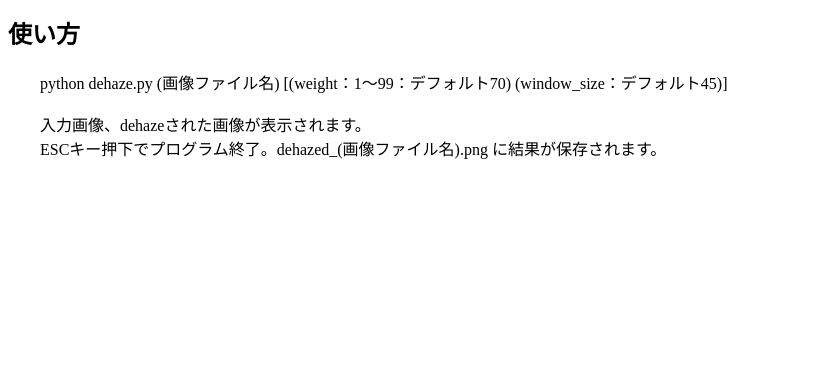
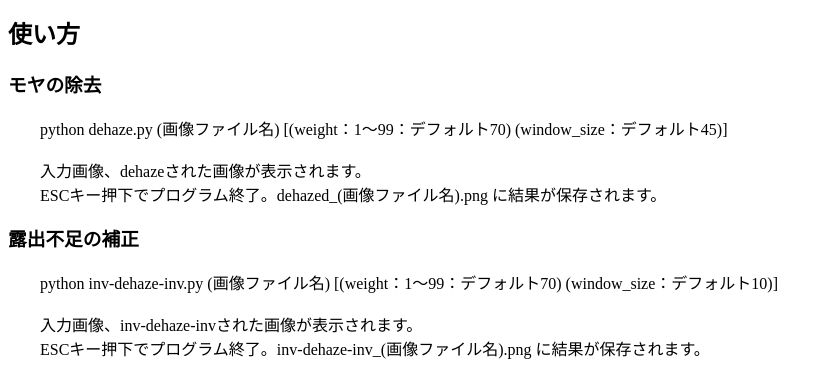
Before and after one commit to boyoyon/Dehaze, a plain HTML site: page index.html in a window 1280 px wide. Shown: the part 2517-2890 px from the top of the page, without its empty margins (0-832 px from the left). Before the commit the page ends 2693 px from the top, so only its background shows below. Drawn offline with Linux system fonts and the light colour scheme.

Commit message:
Update index.html

```diff
--- a/index.html
+++ b/index.html
@@ -45,11 +45,19 @@
             動作速度が遅いので、高速化したい場合は src/cpp のソースをビルドしてください。
         </p>
         <h2>使い方</h2>
+        <h3>モヤの除去</h3>
         <p>
             python dehaze.py (画像ファイル名) [(weight：1～99：デフォルト70) (window_size：デフォルト45)]<br>
             <br>
             入力画像、dehazeされた画像が表示されます。<br>
             ESCキー押下でプログラム終了。dehazed_(画像ファイル名).png に結果が保存されます。
         </p>
+        <h3>露出不足の補正</h3>
+        <p>
+            python inv-dehaze-inv.py (画像ファイル名) [(weight：1～99：デフォルト70) (window_size：デフォルト10)]<br>
+            <br>
+            入力画像、inv-dehaze-invされた画像が表示されます。<br>
+            ESCキー押下でプログラム終了。inv-dehaze-inv_(画像ファイル名).png に結果が保存されます。
+        </p>
     </body>
 </html>
```
